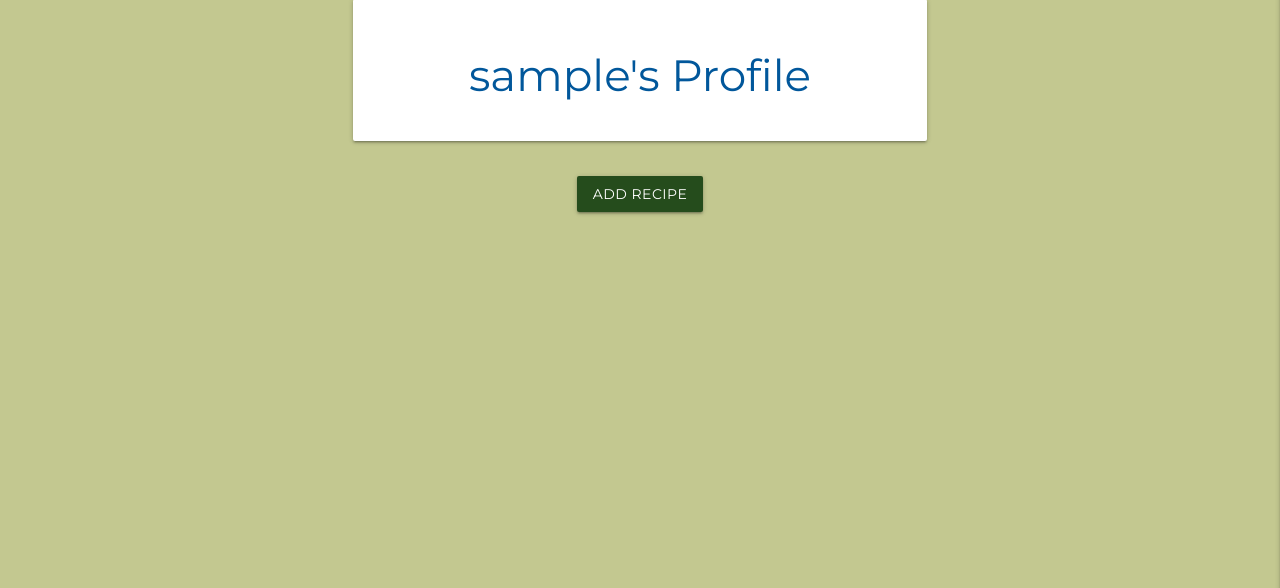
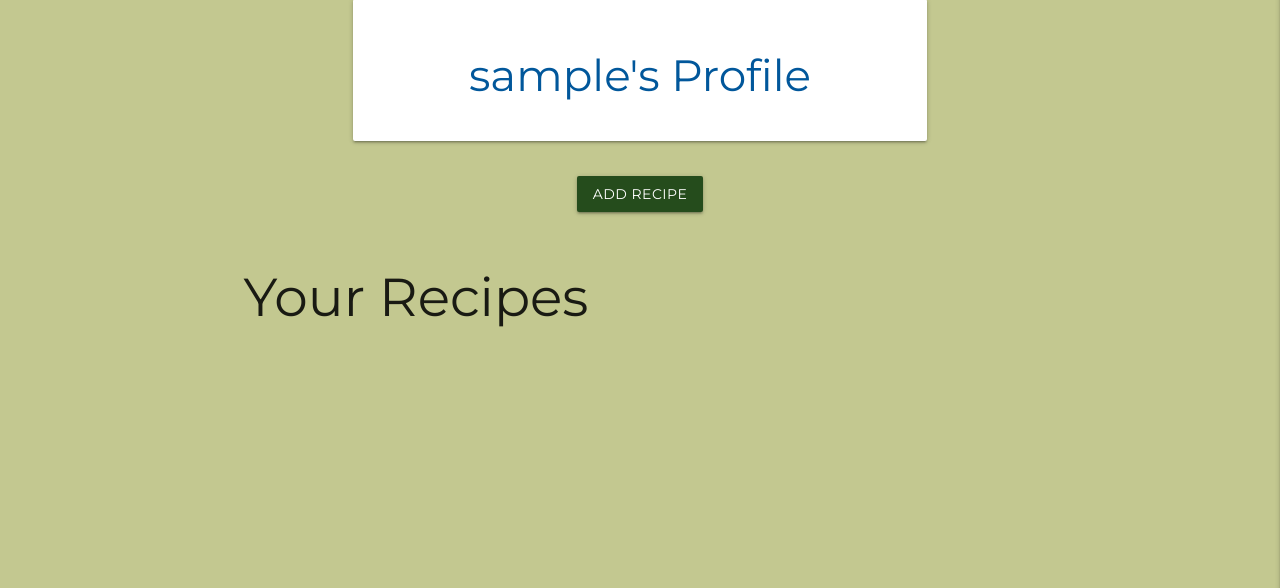
Before and after one commit to TimMorrisDev/MS3-sustainable-supper, a Flask app: page /profile/1 in a window 1280 px wide. Shown: the part 73-661 px from the top of the page. Run offline with Flask 2, Linux system fonts and the light colour scheme; the visitor is signed in with stand-in values (Sample User, id 1); a database or web service that is not in the repository returns one stand-in record (values such as "Sample title"); some libraries are stand-ins or nearby versions.

Commit message:
Add 'my recipes' section to profile.html

```diff
--- a/app.py
+++ b/app.py
@@ -97,8 +97,10 @@
     # grab the session user's username from db
     username = mongo.db.users.find_one(
         {"username": session["user"]})["username"]
+    # grab the recipes from the db
+    recipes = list(mongo.db.recipes.find())
     if session["user"]:
-        return render_template("profile.html", username=username)
+        return render_template("profile.html", username=username, recipes=recipes)
 
     return redirect(url_for("login"))
 
@@ -121,8 +123,8 @@
             "uploaded_by": session["user"]
         }
         mongo.db.recipes.insert_one(recipe)
-        flash("Task Successfully Added")
-        return redirect(url_for("recipes"))
+        flash("Recipe Successfully Added")
+        return redirect(url_for("profile"))
 
     return render_template("add_recipe.html")
 
--- a/templates/base.html
+++ b/templates/base.html
@@ -19,6 +19,7 @@
 <body class="tm-sage-bg">
     <header>
         <!-- Top Navbar -->
+        <div class="navbar-fixed">
             <nav class="nav-extended text-shadow tm-dark-green-bg">
                 <div class="nav-wrapper">
                     <a href="{{ url_for('index') }}" class="brand-logo">Sustainable Supper Club</a>
@@ -42,7 +43,7 @@
                     </ul>
                 </div>
             </nav>
-
+        </div>
         <!-- mobile sidenav -->
         <ul class="sidenav" id="mobile-demo">
             <li>
@@ -64,6 +65,7 @@
             {% endif %}
 
         </ul>
+
     </header>
 
     <section>
--- a/templates/index.html
+++ b/templates/index.html
@@ -44,7 +44,7 @@
 
 <div class="row">
     <div class="col s12 center-align">
-        <a class="waves-effect waves-light btn tm-dark-green-bg">Get Started</a>
+        <a href="{{ url_for('recipes') }}" class="waves-effect waves-light btn tm-dark-green-bg">Get Started</a>
     </div>
 </div>
 
--- a/templates/profile.html
+++ b/templates/profile.html
@@ -17,4 +17,49 @@
     </div>
 </div>
 
+
+<div class="row">
+    <div class="col s6">
+        <h2 class="center-align">Your Recipes</h2>
+        {% for recipe in recipes %}
+        {% if recipe.uploaded_by|lower == session.user|lower %}
+        <div class="row">
+            <div class="card horizontal small col s12">
+                <div class="card-image">
+                    <img src="{{ recipe.image }}">
+                </div>
+                <div class="card-stacked">
+                    <div class="card-content">
+                        <div class="row">
+                            <div class="col">
+                                <strong>{{ recipe.recipe_name }}</strong><br>
+                                <small class="hide">{{ recipe.recipe_summary }}</small>
+                            </div>
+                        </div>
+                        <div class="row">
+                            <div class="col s6">
+                                <strong>Prep:</strong> {{ recipe.prep_time }}min<br>
+                                <strong>Cook:</strong> {{ recipe.cook_time }}min
+                            </div>
+                            <div class="col s6">
+                                <a class="waves-effect waves-light btn tm-dark-green-bg">View Details</a>
+                            </div>
+                        </div>
+                    </div>
+                    <!-- <div class="card-action center-align">
+            <a class="waves-effect waves-light btn tm-dark-green-bg">View Details</a>
+        </div> -->
+                </div>
+            </div>
+        </div>
+
+        {% endif %}
+
+
+
+        {% endfor %}
+
+    </div>
+</div>
+
 {% endblock %}
```
Lines whose indentation alone changed are shown as unchanged.
